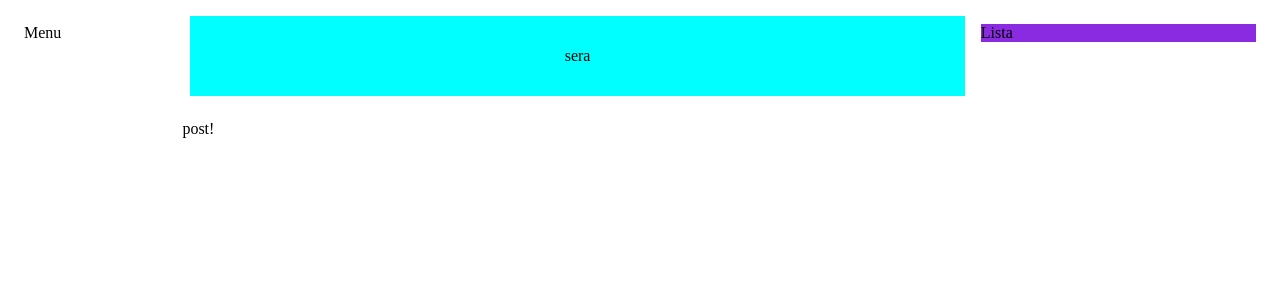
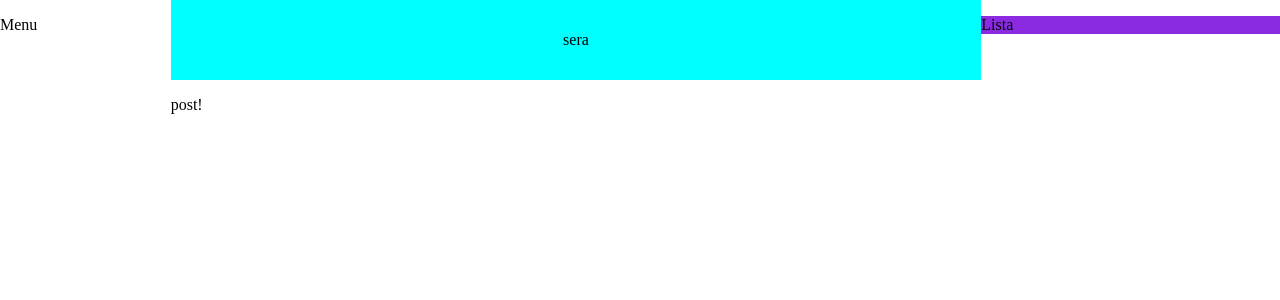
Before and after one commit to HenriqueReimao/RedeSocial-angular, an Angular app: page / in a window 1280 px wide. Shown: the top 300 px of the page. Built offline with nearby package versions, Linux system fonts and the light colour scheme.

Commit message:
add normalize.css

```diff
--- a/package.json
+++ b/package.json
@@ -22,6 +22,7 @@
     "@angular/router": "^17.2.0",
     "@angular/ssr": "^17.2.2",
     "express": "^4.18.2",
+    "normalize.css": "^8.0.1",
     "rxjs": "~7.8.0",
     "tslib": "^2.3.0",
     "zone.js": "~0.14.3"
--- a/src/index.html
+++ b/src/index.html
@@ -8,6 +8,6 @@
   <link rel="icon" type="image/x-icon" href="favicon.ico">
 </head>
 <body>
-  <app-root></app-root>
+ <app-root></app-root>
 </body>
 </html>
--- a/src/styles.css
+++ b/src/styles.css
@@ -1 +1,2 @@
 /* You can add global styles to this file, and also import other style files */
+@import "normalize.css";
```
Also changed, not shown: 1 other file (tests, documents, lock files or other folders).
